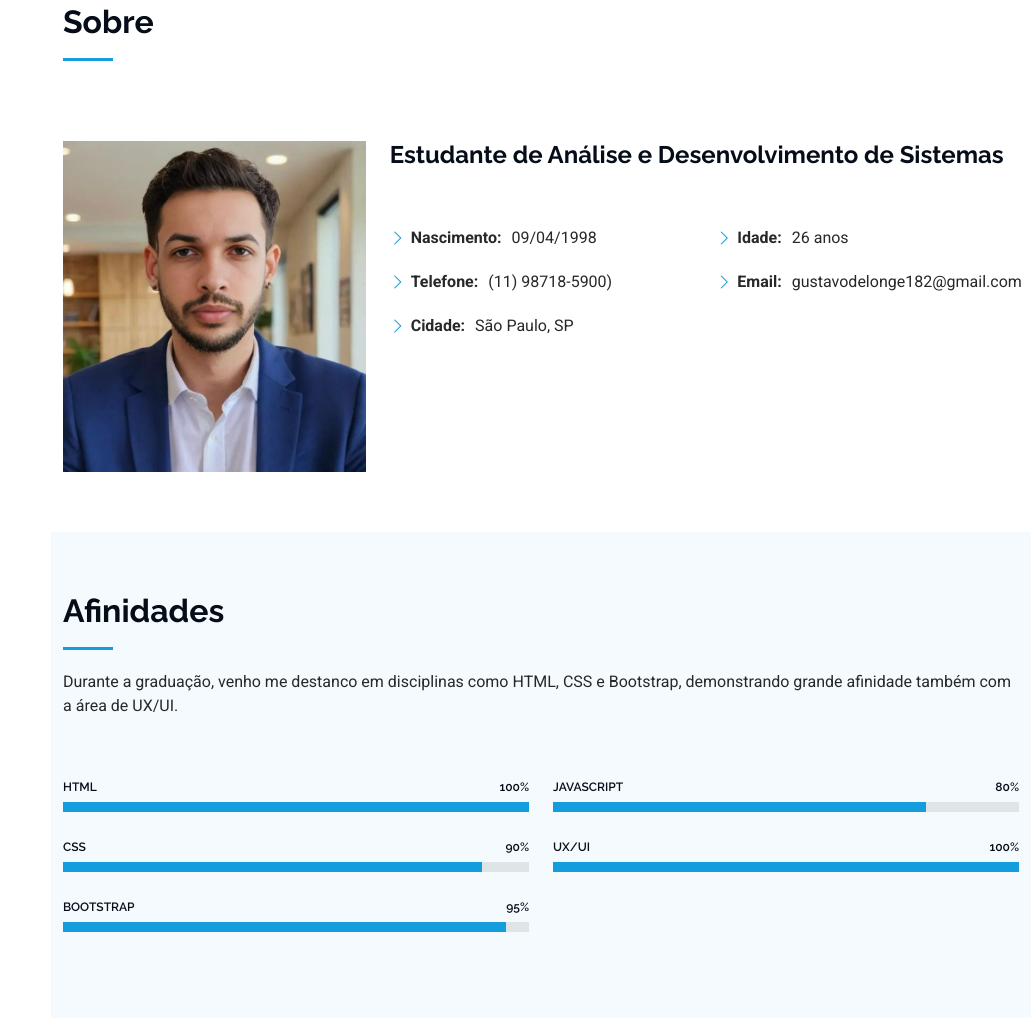
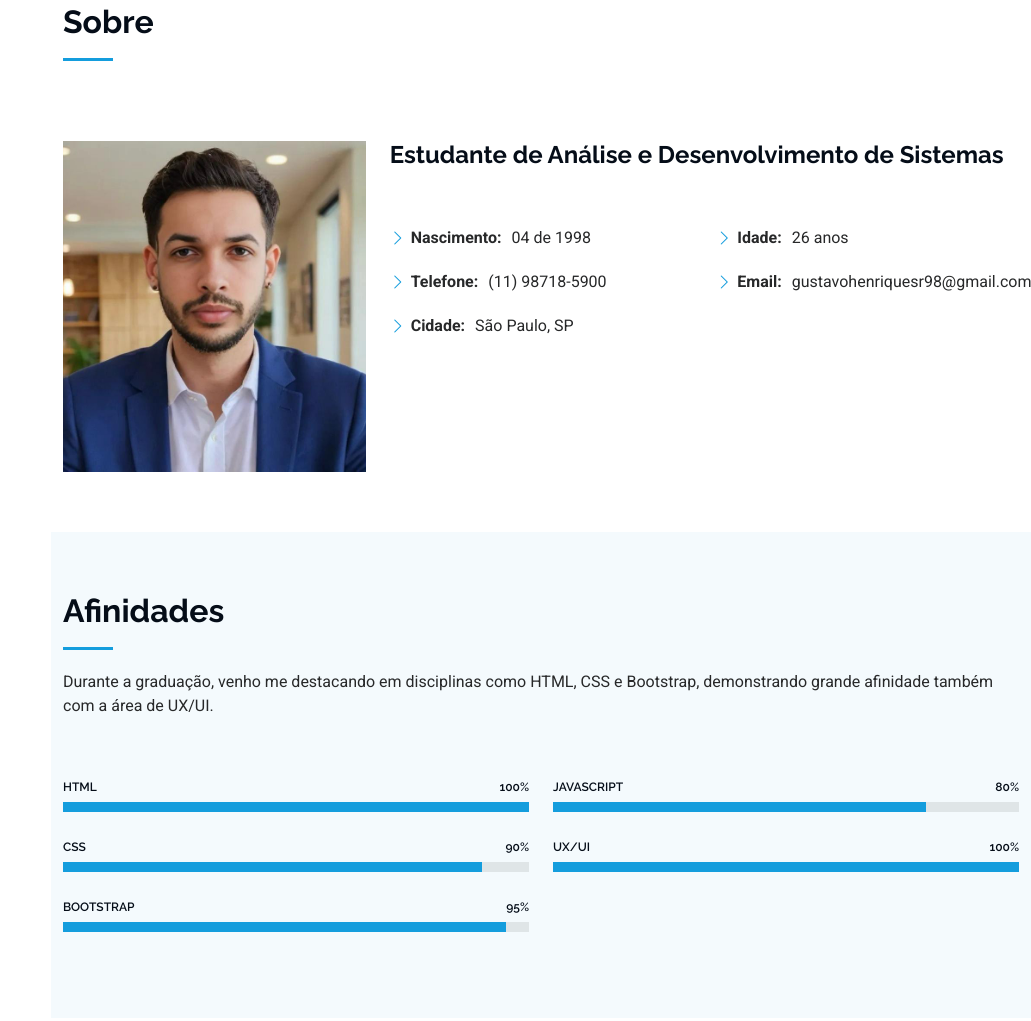
Before and after one commit to Gustavo-HenriqueSR/Meu-Portf-lio, a plain HTML site: page index.html in a window 1280 px wide. Shown: the part 857-1878 px from the top of the page, without its empty margins (249-1280 px from the left). Drawn offline with Linux system fonts and the light colour scheme.

Commit message:
mudança de erros

```diff
--- a/index.html
+++ b/index.html
@@ -101,15 +101,15 @@
             <div class="row">
               <div class="col-lg-6">
                 <ul>
-                  <li><i class="bi bi-chevron-right"></i> <strong>Nascimento:</strong> <span>09/04/1998</span></li>
-                  <li><i class="bi bi-chevron-right"></i> <strong>Telefone:</strong> <span>(11) 98718-5900)</span></li>
+                  <li><i class="bi bi-chevron-right"></i> <strong>Nascimento:</strong> <span>04 de 1998</span></li>
+                  <li><i class="bi bi-chevron-right"></i> <strong>Telefone:</strong> <span>(11) 98718-5900</span></li>
                   <li><i class="bi bi-chevron-right"></i> <strong>Cidade:</strong> <span>São Paulo, SP</span></li>
                 </ul>
               </div>
               <div class="col-lg-5">
                 <ul>
                   <li><i class="bi bi-chevron-right"></i> <strong>Idade:</strong> <span>26 anos</span></li>
-                  <li><i class="bi bi-chevron-right"></i> <strong>Email:</strong> <span>gustavodelonge182@gmail.com</span></li>
+                  <li><i class="bi bi-chevron-right"></i> <strong>Email:</strong> <span>gustavohenriquesr98@gmail.com</span></li>
                 </ul>
               </div>
             </div>
@@ -126,7 +126,7 @@
       <!-- Section Title -->
       <div class="container section-title" data-aos="fade-up">
         <h2>Afinidades</h2>
-        <p>Durante a graduação, venho me destanco em disciplinas como HTML, CSS e Bootstrap, demonstrando grande afinidade também com a área de UX/UI.</p>
+        <p>Durante a graduação, venho me destacando em disciplinas como HTML, CSS e Bootstrap, demonstrando grande afinidade também com a área de UX/UI.</p>
       </div><!-- End Section Title -->
 
       <div class="container" data-aos="fade-up" data-aos-delay="100">
@@ -203,7 +203,7 @@
               <ul>
                 <li>São Paulo, SP</li>
                 <li>(11) 98718-5900 </li>
-                <li>gustavodelonge182@gmail.com</li>
+                <li>gustavohenriquesr98@gmail.com</li>
               </ul>
             </div><!-- Edn Resume Item -->
 
@@ -291,7 +291,7 @@
                 <i class="bi bi-envelope flex-shrink-0"></i>
                 <div>
                   <h3>Email</h3>
-                  <p>gustavodelonge182@gmail.com</p>
+                  <p>gustavohenriquesr98@gmail.com</p>
                 </div>
               </div><!-- End Info Item -->
 
```
